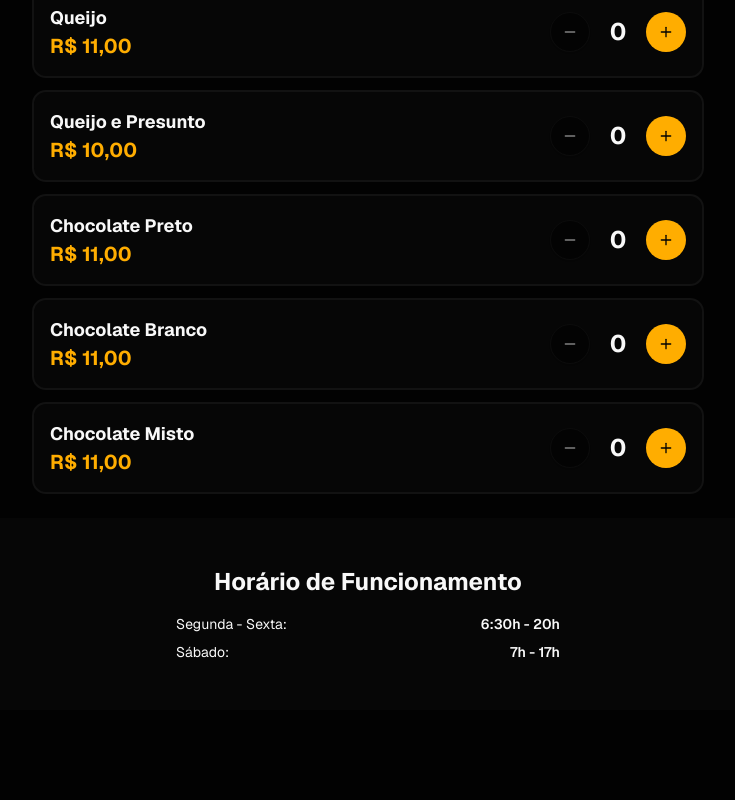
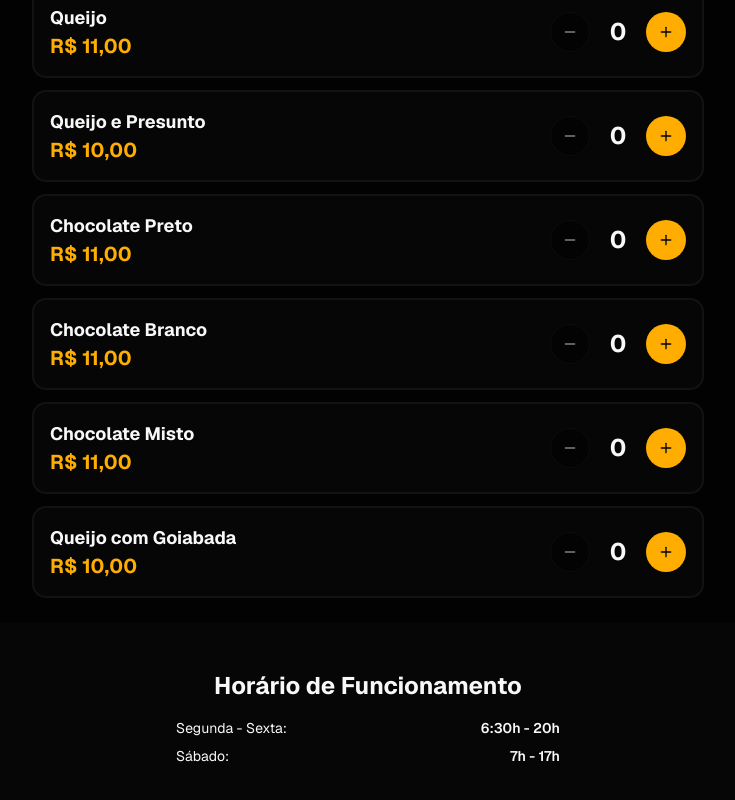
Before and after one commit to Bruno-Signori/v0-site-estacionamento, a Next.js app: page /lanches in a window 1280 px wide. Shown: the part 648-1448 px from the top of the page, without its empty margins (272-1007 px from the left). Built offline with nearby package versions, Linux system fonts and the light colour scheme.

Commit message:
feat: update lanche menu items and cart functionality
Co-authored-by: Bruno William Signori <62657135+Bruno-Signori@users.noreply.github.com>

```diff
--- a/app/lanches/page.tsx
+++ b/app/lanches/page.tsx
@@ -34,6 +34,7 @@ const pasteis: Item[] = [
   { id: "p6", nome: "Chocolate Preto", preco: 11.0 },
   { id: "p7", nome: "Chocolate Branco", preco: 11.0 },
   { id: "p8", nome: "Chocolate Misto", preco: 11.0 },
+  { id: "p8", nome: "Queijo com Goiabada", preco: 10.0 },
 ]
 
 const xis: Item[] = [
```
